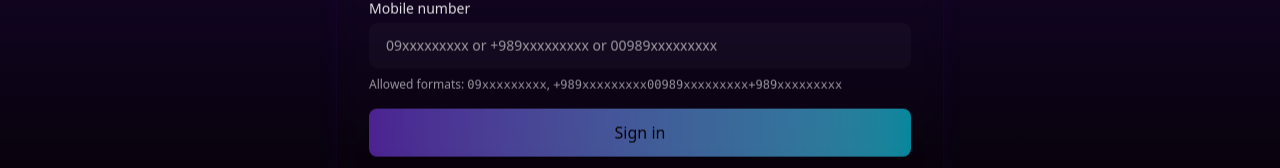
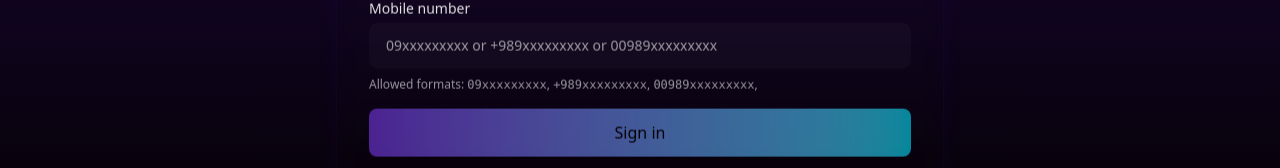
Before and after one commit to AminJsDev/iran-auth, a Next.js app: page /login in a window 1280 px wide. Shown: the part 303-471 px from the top of the page. Built offline with nearby package versions, Linux system fonts and the light colour scheme.

Commit message:
Fix the example of numbers.

```diff
--- a/src/app/login/page.tsx
+++ b/src/app/login/page.tsx
@@ -115,9 +115,8 @@ export default function LoginPage() {
           ) : (
             <p className="mt-2 text-xs text-white/60">
               Allowed formats: <span className="font-mono">09xxxxxxxxx</span>,{" "}
-              <span className="font-mono">+989xxxxxxxxx</span>
-              <span className="font-mono">00989xxxxxxxxx</span>
-              <span className="font-mono">+989xxxxxxxxx</span>
+              <span className="font-mono">+989xxxxxxxxx</span>,{" "}
+              <span className="font-mono">00989xxxxxxxxx</span>,{" "}
             </p>
           )}
         </div>
@@ -132,8 +131,6 @@ export default function LoginPage() {
           >
             {loading || isSubmitting ? "Signing in..." : "Sign in"}
           </Button>
-
-
         </div>
 
         {/* footer small info */}
```
